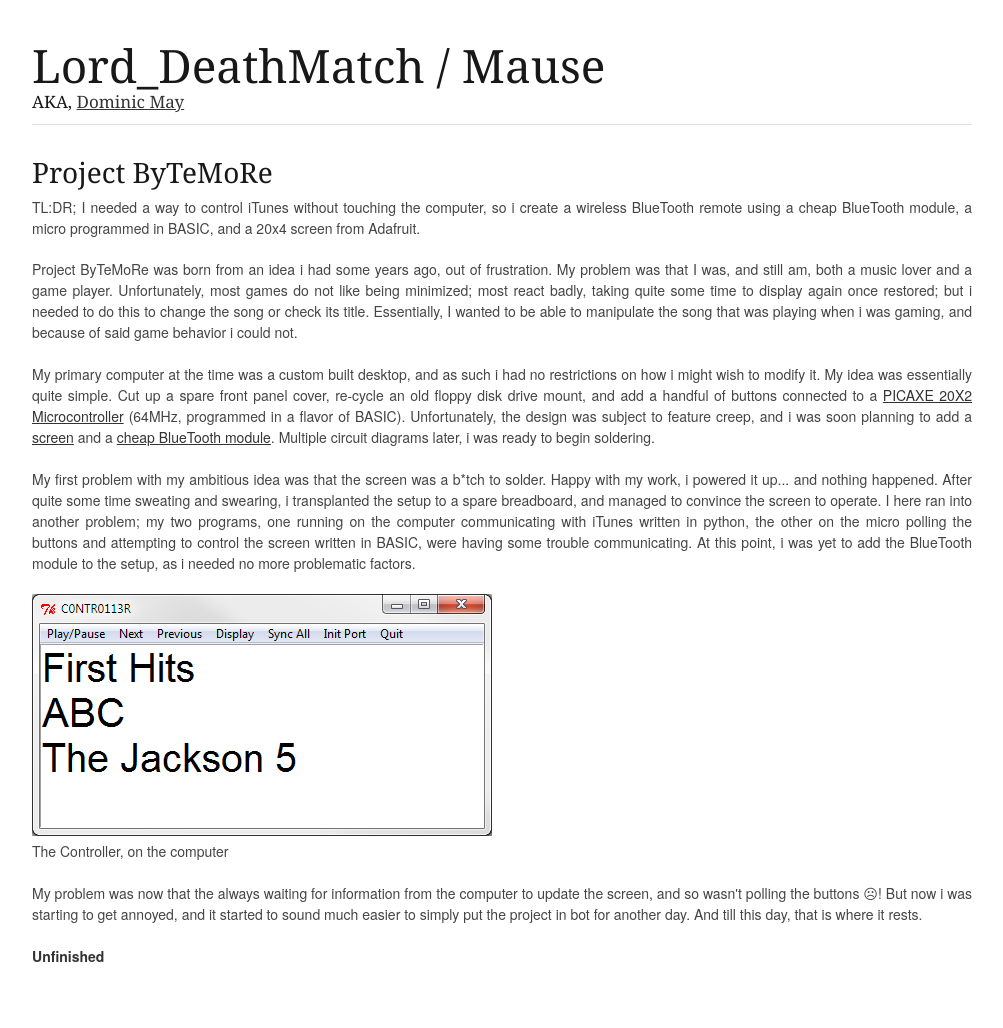
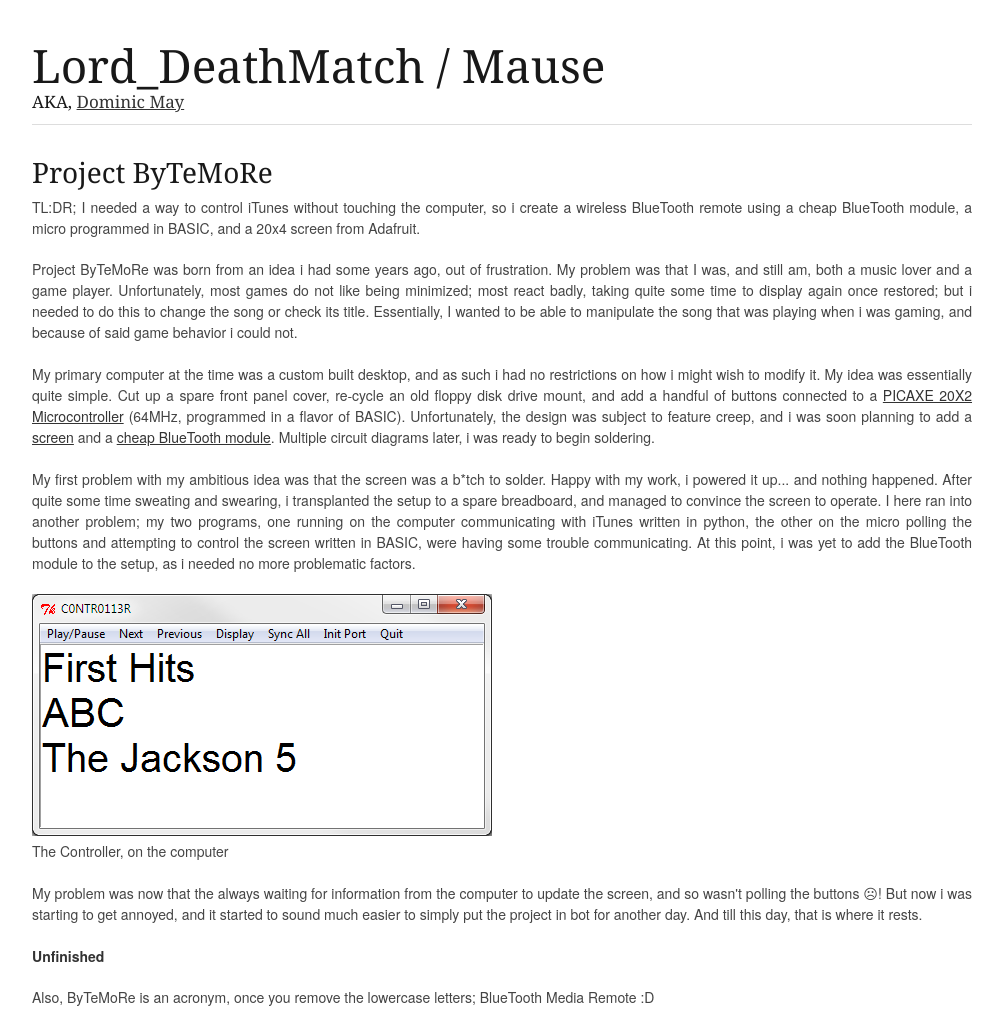
Before and after one commit to Mause/mause.github.com, a Jekyll site: the page bytemore.html, which Jekyll copies as it is, in a window 1280 px wide. Shown: the whole page, without its empty margins (138-1141 px from the left). Built offline with Jekyll 4.4.1, drawn with Linux system fonts in a browser that asks for light colours; nearby versions of some CDN libraries; before the commit the page ends 987 px from its top, so only the background shows below that.

Commit message:
Small edit to add ancronym explanation.

```diff
--- a/bytemore.html
+++ b/bytemore.html
@@ -95,7 +95,9 @@
 	                My problem was now that the always waiting for information from the computer to update the screen, and so wasn't polling the buttons &#9785;! But now i was starting to get annoyed, and it started to sound much easier to simply put the project in bot for another day. And till this day, that is where it rests.
 	            	</br></br>
 	                <strong>Unfinished</strong>
-
+	            </p>
+	            <p>
+	            	Also, ByTeMoRe is an acronym, once you remove the lowercase letters; BlueTooth Media Remote :D
 	            </p>
 			</div>
 		</div><!-- container -->
```
